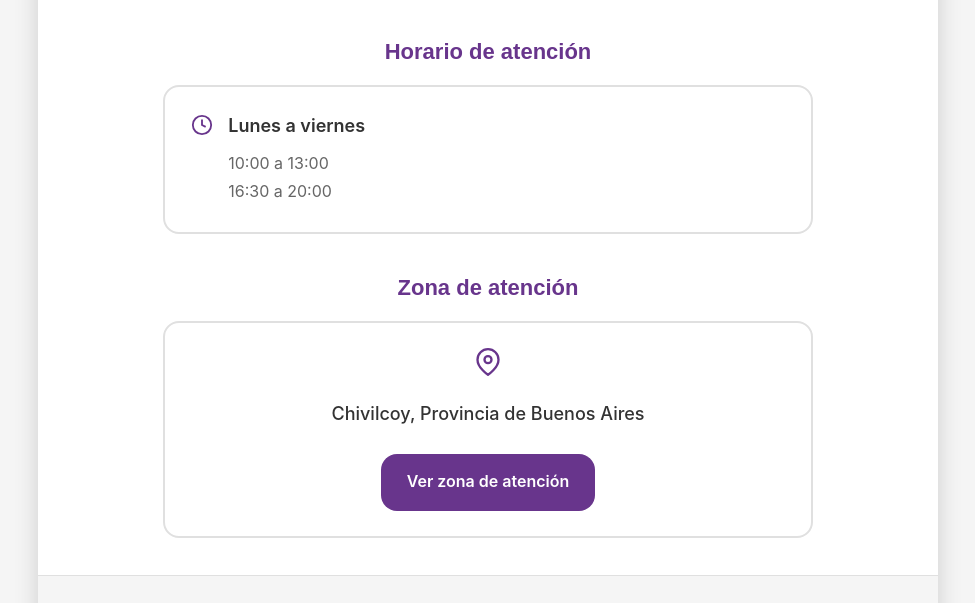
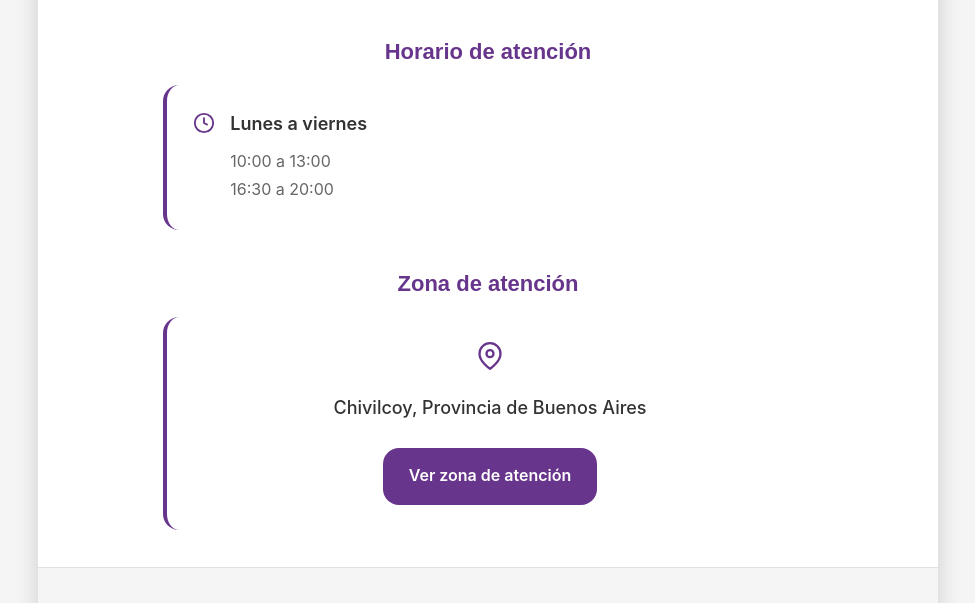
Before and after one commit to Lgomez12/tarjeta-digital-leticia-gomez, a plain HTML site: page index.html in a window 1280 px wide. Shown: the part 1067-1670 px from the top of the page, without its empty margins (152-1127 px from the left). Drawn offline with Linux system fonts and the light colour scheme.

Commit message:
Update index.html

```diff
--- a/index.html
+++ b/index.html
@@ -435,7 +435,8 @@
 
 .horario-card {
   background: var(--blanco);
-  border: 2px solid var(--gris-medio);
+  border: none;
+border-left: 4px solid var(--violeta-marca);
   border-radius: var(--borde-radio);
   padding: var(--espaciado-md);
 }
@@ -481,7 +482,8 @@
 
 .ubicacion-card {
   background: var(--blanco);
-  border: 2px solid var(--gris-medio);
+border: none;
+border-left: 4px solid var(--violeta-marca);
   border-radius: var(--borde-radio);
   padding: var(--espaciado-md);
   text-align: center;
```
